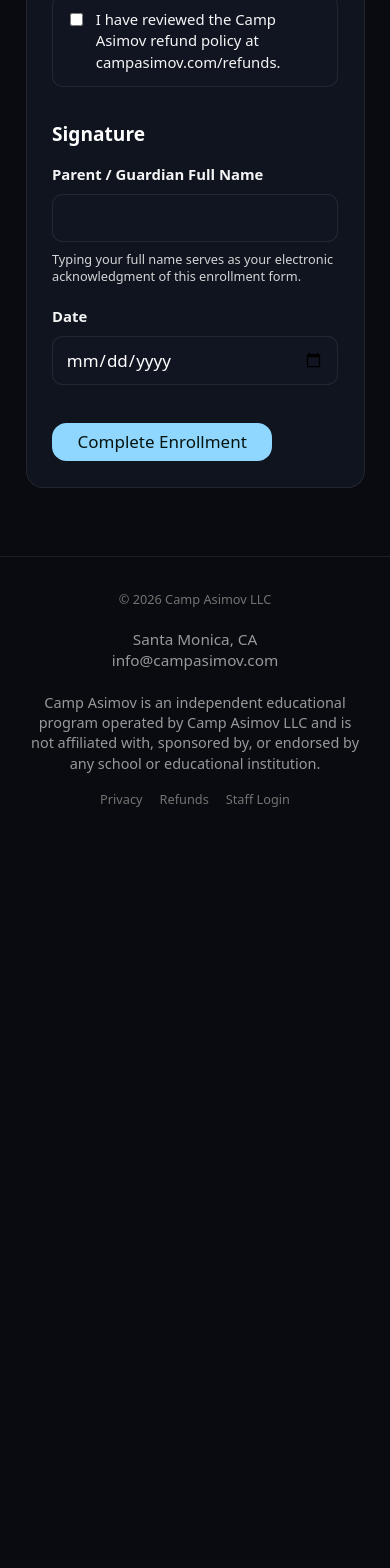
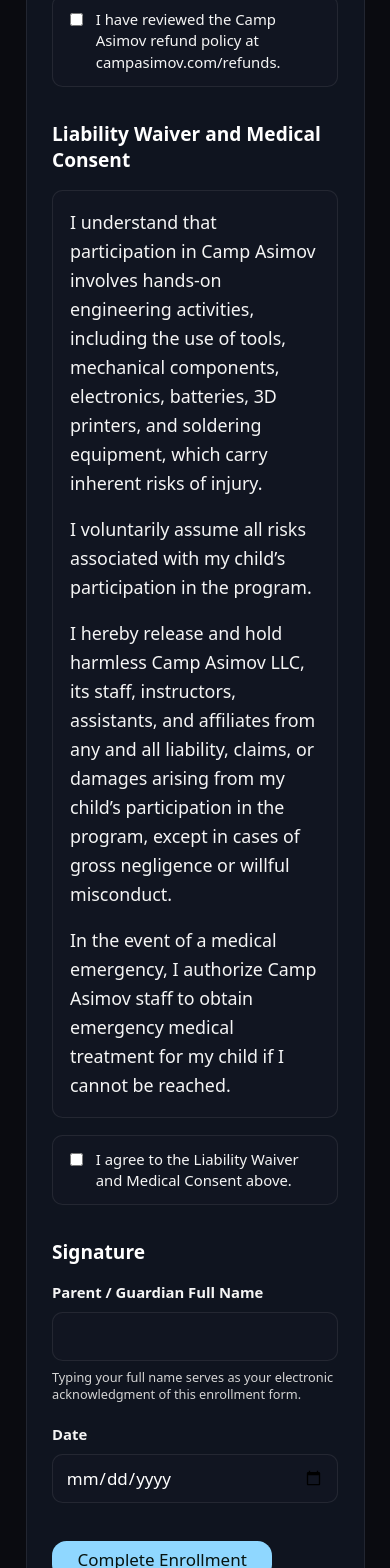
Before and after one commit to KingKumar/camp-asimov, a Next.js app: page /enrollment-form in a window 390 px wide. Shown: the part 7380-8948 px from the top of the page. Before the commit the page ends 8222 px from the top, so only its background shows below. Built offline with nearby package versions, Linux system fonts and the light colour scheme.

Commit message:
liability added

```diff
--- a/app/(site)/enrollment-form/page.tsx
+++ b/app/(site)/enrollment-form/page.tsx
@@ -52,6 +52,15 @@ export default function EnrollmentFormPage() {
     setError(null);
 
     const formData = new FormData(e.currentTarget);
+    const liabilityWaiverAgreed = formData.get("liability_waiver_medical_consent_agreement") === "Yes";
+
+    if (!liabilityWaiverAgreed) {
+      setError("Please agree to the Liability Waiver and Medical Consent to continue.");
+      setLoading(false);
+      return;
+    }
+
+    formData.set("liability_waiver_agreed", "Yes");
     formData.append("_subject", "Camp Asimov Enrollment Form Submission");
 
     try {
@@ -534,6 +543,34 @@ export default function EnrollmentFormPage() {
             </section>
 
             <section>
+              <h2 className="text-lg md:text-xl font-semibold">Liability Waiver and Medical Consent</h2>
+              <div className="mt-4 rounded-lg border px-4 py-4 text-sm md:text-base text-neutral-100 leading-relaxed space-y-4" style={{ borderColor: ink.line, background: "#111521" }}>
+                <p>
+                  I understand that participation in Camp Asimov involves hands-on engineering activities, including the use of tools, mechanical components, electronics, batteries, 3D printers, and soldering equipment, which carry inherent risks of injury.
+                </p>
+                <p>
+                  I voluntarily assume all risks associated with my child&rsquo;s participation in the program.
+                </p>
+                <p>
+                  I hereby release and hold harmless Camp Asimov LLC, its staff, instructors, assistants, and affiliates from any and all liability, claims, or damages arising from my child&rsquo;s participation in the program, except in cases of gross negligence or willful misconduct.
+                </p>
+                <p>
+                  In the event of a medical emergency, I authorize Camp Asimov staff to obtain emergency medical treatment for my child if I cannot be reached.
+                </p>
+              </div>
+              <label className="mt-4 flex items-start gap-3 rounded-lg border px-4 py-3 text-sm text-neutral-100" style={{ borderColor: ink.line, background: "#111521" }}>
+                <input
+                  type="checkbox"
+                  name="liability_waiver_medical_consent_agreement"
+                  value="Yes"
+                  required
+                  className="mt-0.5 h-4 w-4 accent-[#8fd7ff]"
+                />
+                <span>I agree to the Liability Waiver and Medical Consent above.</span>
+              </label>
+            </section>
+
+            <section>
               <h2 className="text-lg md:text-xl font-semibold">Signature</h2>
               <div className="mt-4 grid md:grid-cols-2 gap-5">
                 <div>
```
